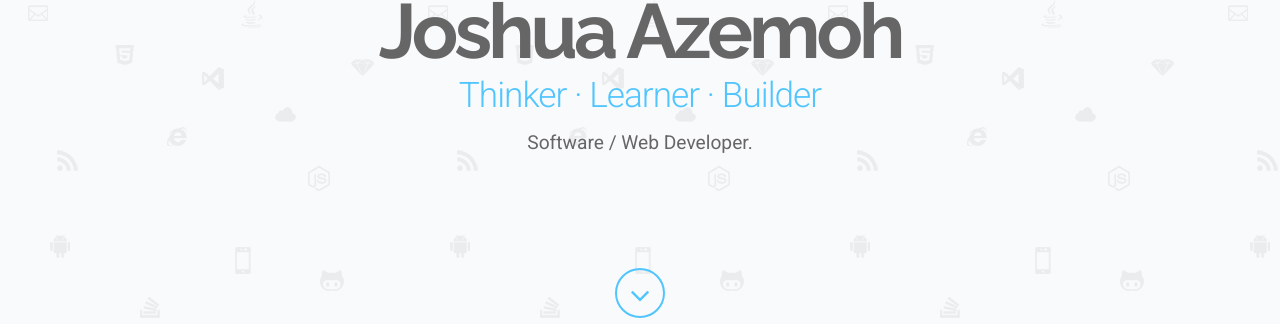
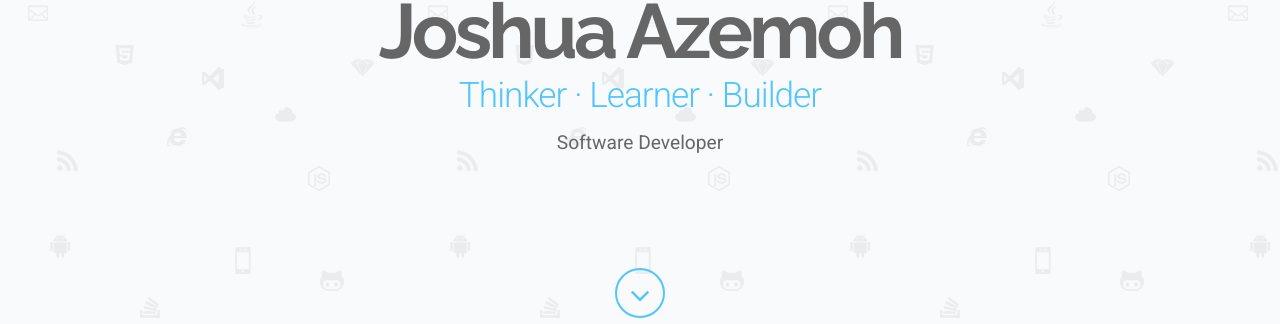
Before and after one commit to azemoh/azemoh.com, a Jekyll site: the page built from index.html, in a window 1280 px wide and 900 px high. Shown: the part 186-510 px from the top of the window. Built offline with Jekyll 4.4.1, drawn with Linux system fonts in a browser that asks for light colours; nearby versions of some CDN libraries; some web fonts are replaced.

Commit message:
Site update

```diff
--- a/_includes/home_sections/hero.html
+++ b/_includes/home_sections/hero.html
@@ -3,7 +3,7 @@
     <div class="hero-intro">
       <h1 class="huge">{{ site.title }}<span class="blinking-cursor"> |</span></h1>
       <h2 class="tagline">{{ site.tagline }}</h2>
-      <p class="lead">Software / Web Developer.</p>
+      <p class="lead">Software Developer</p>
     </div>
   </div>
 
```
